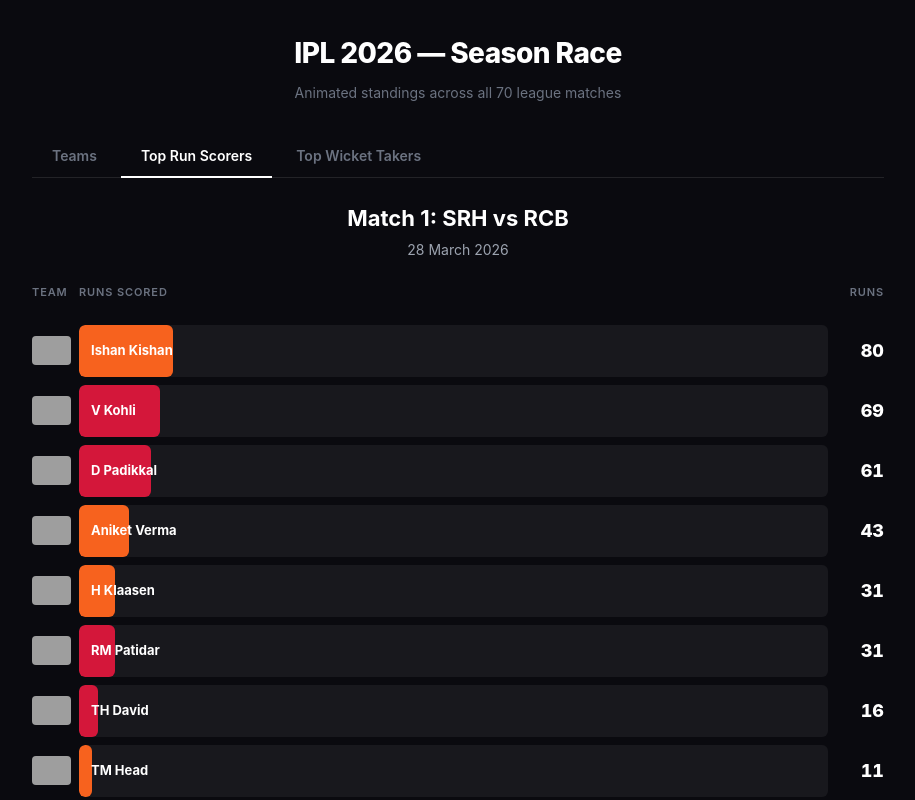
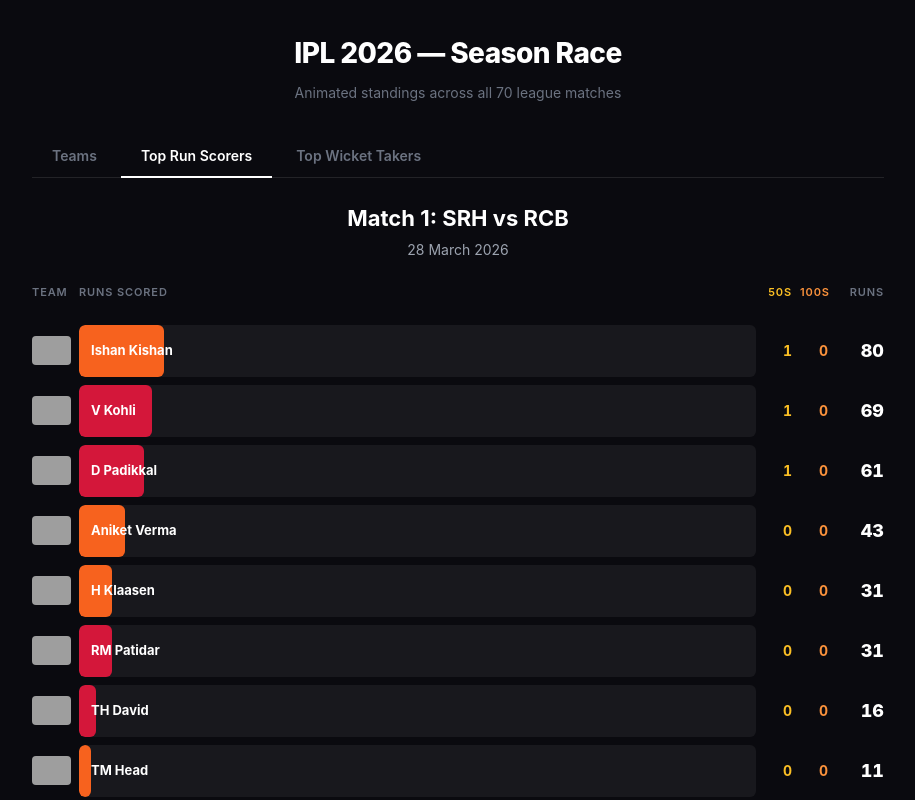
Before and after one commit to rmadhuram/ipl-2026-bar-race, a Next.js app: page / in a window 1280 px wide. Both pictures are taken after a click on the button "Top Run Scorers". Shown: the top 800 px of the page, without its empty margins (182-1097 px from the left). Built offline with nearby package versions, Linux system fonts and the light colour scheme; grey boxes are pictures that could not be loaded.

Commit message:
Add 50s and 100s columns to Top Run Scorers tab
Tracks per-innings batter scores to classify milestones (>=100 = century,
50-99 = fifty). Adds amber 50s and orange 100s columns to the bar and
matching column headers.

Co-Authored-By: Claude Sonnet 4.6 <noreply@anthropic.com>

```diff
--- a/components/PlayerBar.tsx
+++ b/components/PlayerBar.tsx
@@ -15,7 +15,7 @@ interface Props {
 }
 
 function PlayerBar({ standing, maxRuns }: Props) {
-  const { player, team, runs, rank } = standing;
+  const { player, team, runs, fifties, hundreds, rank } = standing;
   const cfg = TEAM_CONFIG[team];
   const inTop10 = rank <= 10;
   const y = inTop10 ? (rank - 1) * (PLAYER_BAR_HEIGHT + PLAYER_GAP) : HIDDEN_Y;
@@ -124,6 +124,36 @@ function PlayerBar({ standing, maxRuns }: Props) {
         </div>
       </div>
 
+      {/* 50s */}
+      <div
+        style={{
+          width: 28,
+          textAlign: "right",
+          fontWeight: 700,
+          fontSize: 14,
+          color: "#fbbf24",
+          flexShrink: 0,
+          fontVariantNumeric: "tabular-nums",
+        }}
+      >
+        {fifties}
+      </div>
+
+      {/* 100s */}
+      <div
+        style={{
+          width: 28,
+          textAlign: "right",
+          fontWeight: 700,
+          fontSize: 14,
+          color: "#fb923c",
+          flexShrink: 0,
+          fontVariantNumeric: "tabular-nums",
+        }}
+      >
+        {hundreds}
+      </div>
+
       {/* Runs */}
       <div
         style={{
@@ -146,5 +176,7 @@ export default React.memo(PlayerBar, (prev, next) =>
   prev.standing.player === next.standing.player &&
   prev.standing.rank === next.standing.rank &&
   prev.standing.runs === next.standing.runs &&
+  prev.standing.fifties === next.standing.fifties &&
+  prev.standing.hundreds === next.standing.hundreds &&
   prev.maxRuns === next.maxRuns
 );
--- a/components/PlayerBarChartRace.tsx
+++ b/components/PlayerBarChartRace.tsx
@@ -99,13 +99,15 @@ export default function PlayerBarChartRace({ snapshots }: Props) {
       >
         <div style={{ width: 39, flexShrink: 0 }}>Team</div>
         <div style={{ flex: 1 }}>Runs scored</div>
+        <div style={{ width: 28, textAlign: "right", flexShrink: 0, color: "#fbbf24" }}>50s</div>
+        <div style={{ width: 28, textAlign: "right", flexShrink: 0, color: "#fb923c" }}>100s</div>
         <div style={{ width: 48, textAlign: "right", flexShrink: 0 }}>Runs</div>
       </div>
 
       {/* Bars — all ever-seen players always mounted; position/opacity drive enter/exit */}
       <div style={{ position: "relative", height: CONTAINER_HEIGHT, overflow: "hidden" }}>
         {allPlayers.map(({ player, team }) => {
-          const standing = standingMap.get(player) ?? { player, team, runs: 0, rank: 11 };
+          const standing = standingMap.get(player) ?? { player, team, runs: 0, fifties: 0, hundreds: 0, rank: 11 };
           return (
             <PlayerBar
               key={player}
--- a/lib/processPlayerData.ts
+++ b/lib/processPlayerData.ts
@@ -46,9 +46,9 @@ export function processPlayerData(): PlayerSnapshot[] {
     (a, b) => a.info.event.match_number - b.info.event.match_number
   );
 
-  // Cumulative runs per player
   const runsMap: Record<string, number> = {};
-  // Most recent team for each player
+  const fiftiesMap: Record<string, number> = {};
+  const hundredsMap: Record<string, number> = {};
   const teamMap: Record<string, string> = {};
 
   const snapshots: PlayerSnapshot[] = [];
@@ -66,9 +66,18 @@ export function processPlayerData(): PlayerSnapshot[] {
 
     // Accumulate batter runs from regular innings only (index 0 and 1)
     for (const inn of innings.slice(0, 2)) {
+      const inningsScore: Record<string, number> = {};
       for (const over of inn.overs) {
         for (const d of over.deliveries) {
           runsMap[d.batter] = (runsMap[d.batter] ?? 0) + d.runs.batter;
+          inningsScore[d.batter] = (inningsScore[d.batter] ?? 0) + d.runs.batter;
+        }
+      }
+      for (const [player, score] of Object.entries(inningsScore)) {
+        if (score >= 100) {
+          hundredsMap[player] = (hundredsMap[player] ?? 0) + 1;
+        } else if (score >= 50) {
+          fiftiesMap[player] = (fiftiesMap[player] ?? 0) + 1;
         }
       }
     }
@@ -84,6 +93,8 @@ export function processPlayerData(): PlayerSnapshot[] {
       player: p.player,
       team: p.team,
       runs: p.runs,
+      fifties: fiftiesMap[p.player] ?? 0,
+      hundreds: hundredsMap[p.player] ?? 0,
       rank: i + 1,
     }));
 
--- a/lib/types.ts
+++ b/lib/types.ts
@@ -19,6 +19,8 @@ export interface PlayerStanding {
   player: string;
   team: string;
   runs: number;
+  fifties: number;
+  hundreds: number;
   rank: number;
 }
 
```
